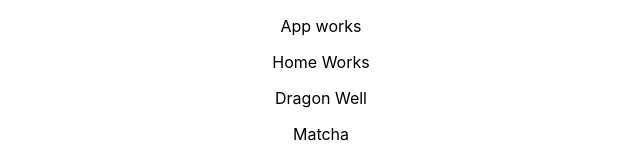
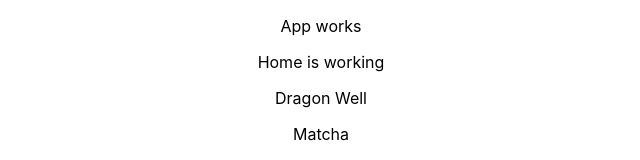
Before and after one commit to MilesBradt/Tea-Shop-React, a React (Create React App) app: page / in a window 1280 px wide. Shown: the top 160 px of the page, without its empty margins (319-959 px from the left). Built offline with nearby package versions, Linux system fonts and the light colour scheme.

Commit message:
merge master

```diff
--- a/src/components/Home.js
+++ b/src/components/Home.js
@@ -4,7 +4,7 @@ import propTypes from 'prop-types';
 function Home(props) {
     return (
         <div id="homeComponent">
-            <p>Home Works</p>
+            <p>Home is working</p>
             {props.inventory.map((item, index) =>
                 <p key={index}>
                     {item.name}
```
